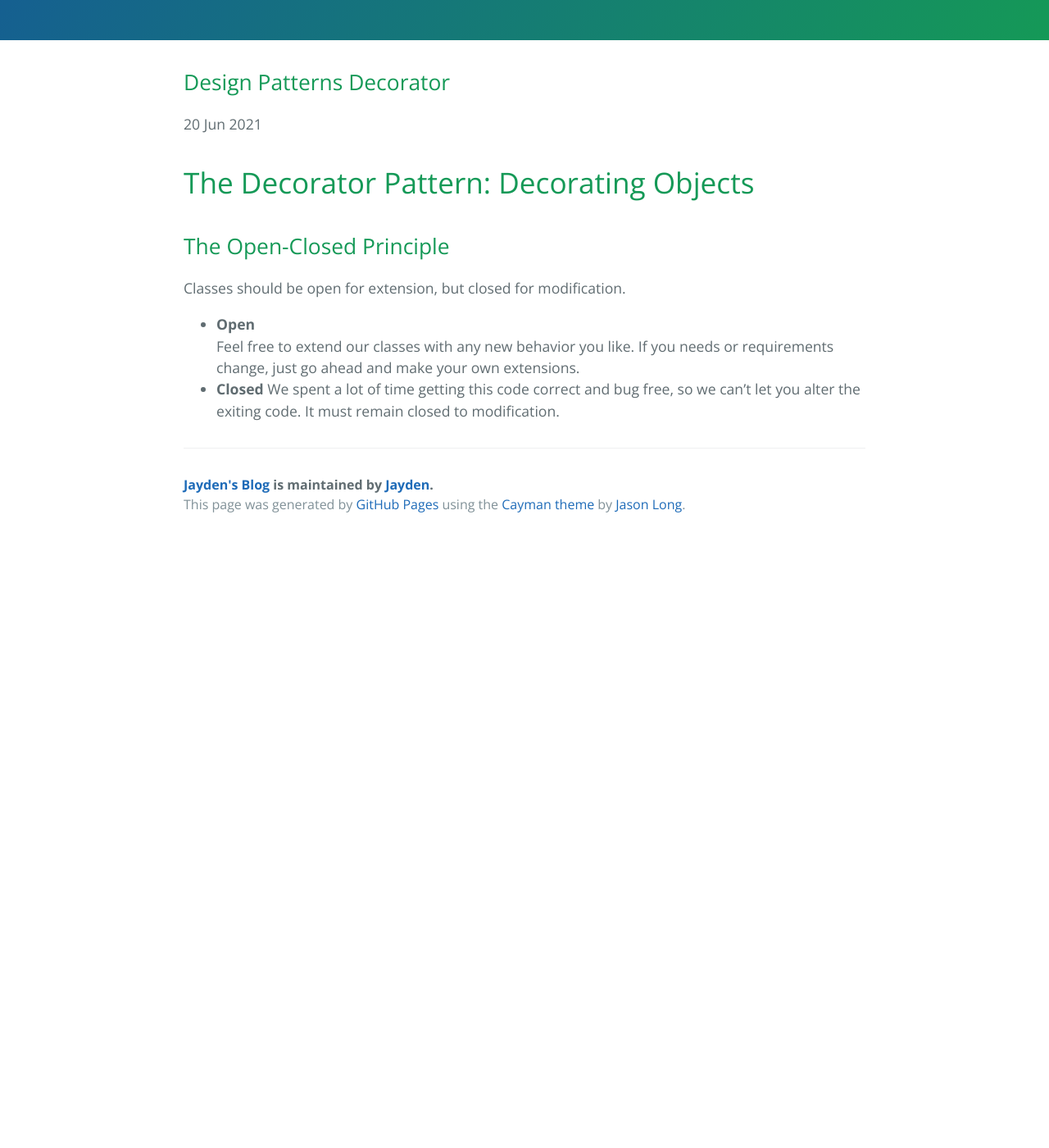
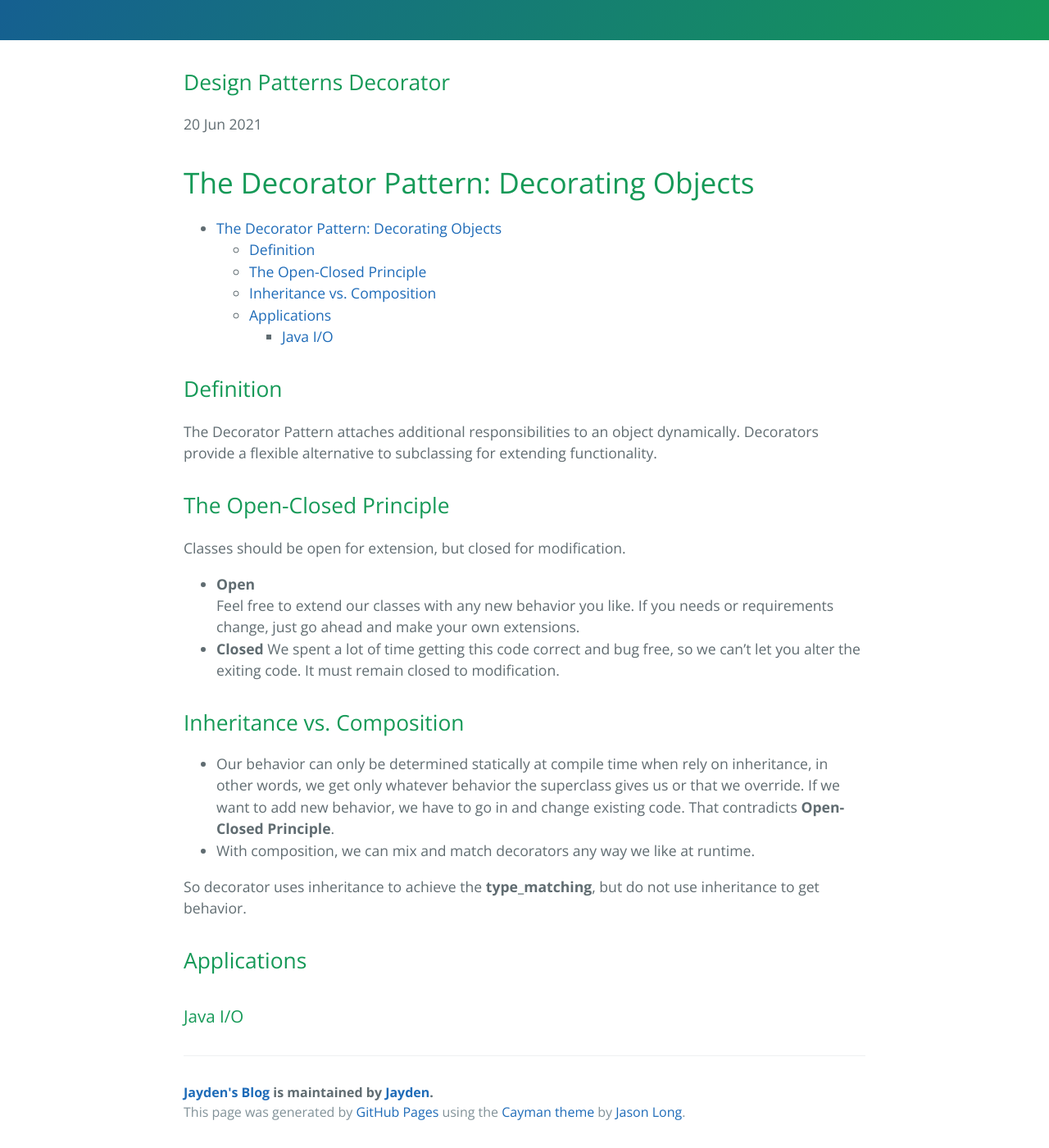
Before and after one commit to dreamhb/dreamhb.github.io, a Jekyll site: the page built from _posts/2021-06-20-Design-Patterns-Decorator.md, in a window 1280 px wide and 1400 px high, scrolled down 334 px. Shown: the whole window at 82% size. Built offline with Jekyll 4.4.1, drawn with Linux system fonts in a browser that asks for light colours; comment, search, counter and statistics services are not loaded; before the commit the page ends 993 px from its top, so only the background shows below that.

Commit message:
add proxy & decorator

```diff
--- a/_posts/2021-06-20-Design-Patterns-Decorator.md
+++ b/_posts/2021-06-20-Design-Patterns-Decorator.md
@@ -8,9 +8,24 @@ categories: design-patterns
 
 # The Decorator Pattern: Decorating Objects
 
+*   TOC
+{:toc}
+
+## Definition
+The Decorator Pattern attaches additional responsibilities to an object dynamically. Decorators provide a flexible alternative to subclassing for extending functionality.
+
 ## The Open-Closed Principle
 Classes should be open for extension, but closed for modification.
 * **Open**
 Feel free to extend our classes with any new behavior you like. If you needs or requirements change, just go ahead and make your own extensions.
 * **Closed**
 We spent a lot of time getting this code correct and bug free, so we can't let you alter the exiting code. It must remain closed to modification.
+
+## Inheritance vs. Composition
+*   Our behavior can only be determined statically at compile time when rely on inheritance, in other words, we get only whatever behavior the superclass gives us or that we override. If we want to add new behavior, we have to go in and change existing code. That contradicts **Open-Closed Principle**.
+*   With composition, we can mix and match decorators any way we like at runtime.
+
+So decorator uses inheritance to achieve the __type_matching__, but do not use inheritance to get behavior.
+
+## Applications
+### Java I/O
```
Also changed, not shown: _posts/2021-06-14-Design-Patterns-Proxy.md (+2 -1 lines).
